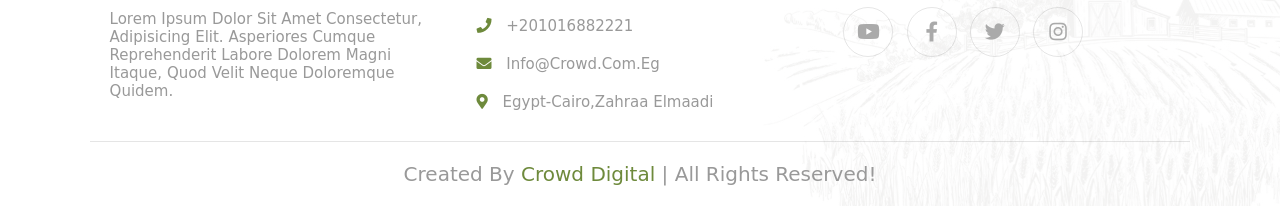
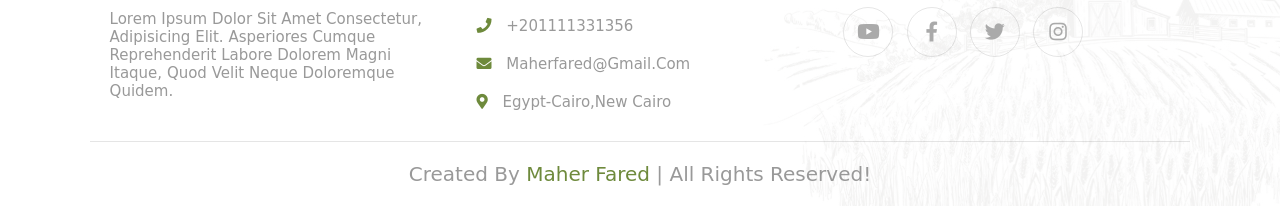
Before and after one commit to mahereldesoky/Food-site, a plain HTML site: page index.html in a window 1280 px wide. Shown: the part 5528-5734 px from the top of the page. Drawn offline with nearby package versions, Linux system fonts and the light colour scheme.

Commit message:
Update index.html

```diff
--- a/index.html
+++ b/index.html
@@ -404,9 +404,9 @@
 
         <div class="box">
             <h3>contact details</h3>
-            <p> <i class="fas fa-phone"></i> +201016882221 </p>
-            <p> <i class="fas fa-envelope"></i> Info@crowd.com.eg </p>
-            <p> <i class="fas fa-map-marker-alt"></i> Egypt-cairo,Zahraa Elmaadi </p>
+            <p> <i class="fas fa-phone"></i> +201111331356 </p>
+            <p> <i class="fas fa-envelope"></i> maherfared@gmail.com</p>
+            <p> <i class="fas fa-map-marker-alt"></i> Egypt-cairo,new cairo </p>
         </div>
 
         <div class="box">
@@ -419,7 +419,7 @@
 
     </div>
 
-    <h1 class="credit"> created by <span>Crowd Digital</span> | all rights reserved! </h1>
+    <h1 class="credit"> created by <span>Maher Fared</span> | all rights reserved! </h1>
 
 </section>
 
```
